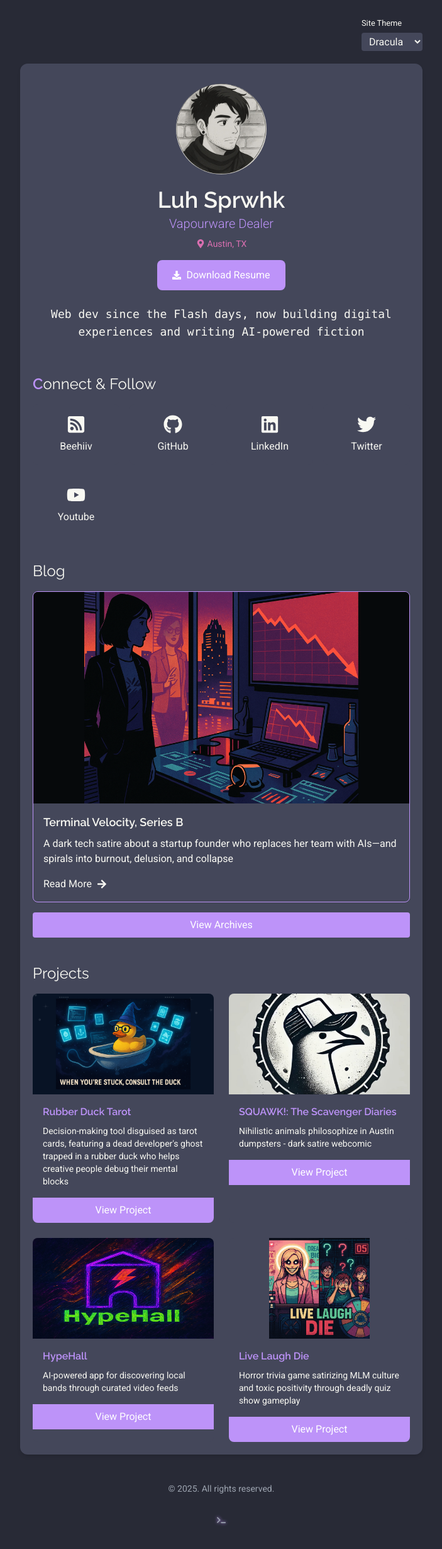
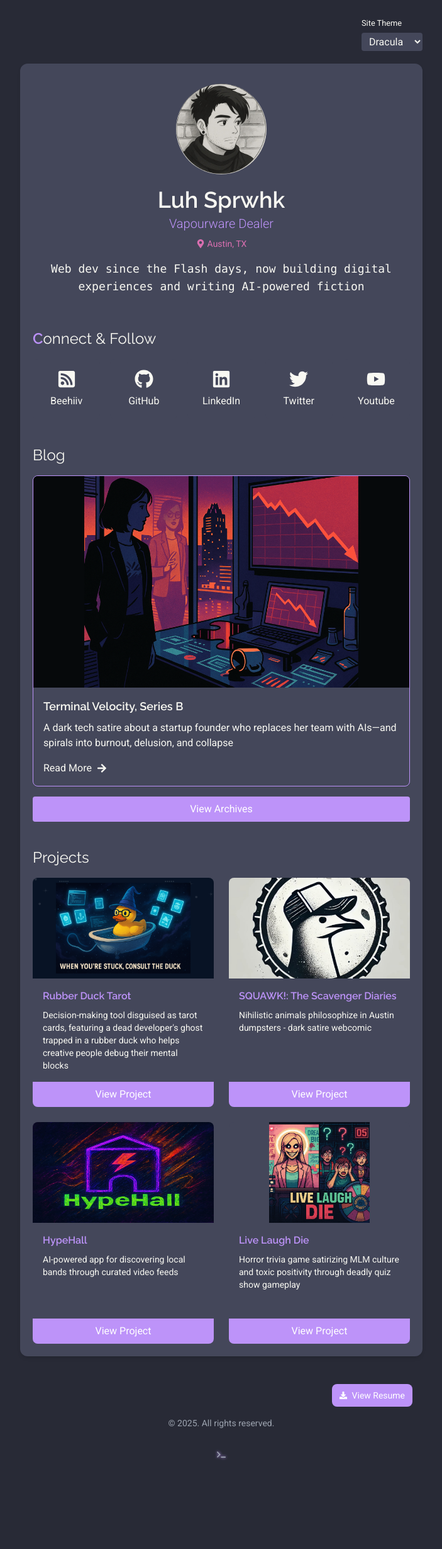
Before and after one commit to lux-sprwhk/digicard, a React (Vite) app: page / in a window 1280 px wide. Shown: the top 2460 px of the page at 63% size, without its empty margins (288-991 px from the left). After the commit the page ends 2362 px from the top, so only its background shows below. Built offline with nearby package versions, Linux system fonts and the light colour scheme.

Commit message:
feat: add ordered social links, resume button component, and responsive UI improvements

```diff
--- a/src/components/Footer.jsx
+++ b/src/components/Footer.jsx
@@ -2,6 +2,7 @@ import { useEffect, useState } from 'react';
 import { FaTerminal } from 'react-icons/fa';
 import profileImg from '../assets/profile.jpg';
 import clsx from 'clsx';
+import ResumeDownloadButton from './ResumeDownloadButton';
 
 const Footer = ({ theme }) => {
   const [currentYear] = useState(new Date().getFullYear());
@@ -17,7 +18,12 @@ const Footer = ({ theme }) => {
   }, []);
 
   return (
-    <footer className="text-center py-5 px-4 text-sm text-gray-500 dark:text-gray-400">
+    <footer className="text-center py-5 px-4 text-sm text-gray-500 dark:text-gray-400 relative">
+      {theme !== 'matrix' && (
+        <div className="text-right">
+          <ResumeDownloadButton theme={theme} small />
+        </div>
+      )}
       <p>&copy; {currentYear}. All rights reserved.</p>
       <br />
       <div className="footer-details mt-2">
--- a/src/components/Links.jsx
+++ b/src/components/Links.jsx
@@ -26,22 +26,31 @@ const Links = ({ theme }) => {
       href: 'https://luhsprwhk.beehiiv.com/subscribe',
       icon: FaRssSquare,
       label: 'Beehiiv',
+      order: 1,
     },
-    { href: 'https://github.com/luhsprwhk', icon: FaGithub, label: 'GitHub' },
+    {
+      href: 'https://github.com/luhsprwhk',
+      icon: FaGithub,
+      label: 'GitHub',
+      order: 2,
+    },
     {
       href: 'https://linkedin.com/in/luhsprwhk',
       icon: FaLinkedin,
       label: 'LinkedIn',
+      order: 3,
     },
     {
       href: 'https://twitter.com/luhsprwhk',
       icon: FaTwitter,
       label: 'Twitter',
+      order: 4,
     },
     {
       href: 'https://youtube.com/luhsprwhk',
       icon: FaYoutube,
       label: 'Youtube',
+      order: 5,
     },
   ];
 
@@ -59,7 +68,9 @@ const Links = ({ theme }) => {
         </h2>
         <nav>
           <ul className={clsx('flex flex-col gap-3 items-end')}>
-            {links.map((link, idx) => (
+            {links
+              .sort((a, b) => a.order - b.order)
+              .map((link, idx) => (
                 <li key={idx}>
                   <a
                     href={link.href}
@@ -123,7 +134,7 @@ const Links = ({ theme }) => {
       </h2>
       <div
         className={clsx(
-          'grid grid-cols-2 md:grid-cols-4 gap-4 max-w-4xl mx-auto',
+          'grid grid-cols-2 md:grid-cols-5 gap-4 max-w-4xl mx-auto',
           'matrix:bg-matrix-terminal'
         )}
       >
--- a/src/components/Profile.jsx
+++ b/src/components/Profile.jsx
@@ -1,7 +1,8 @@
 import profileImg from '../assets/profile.jpg';
-import { FaMapMarkerAlt, FaDownload } from 'react-icons/fa';
+import { FaMapMarkerAlt } from 'react-icons/fa';
 import { BasicBio } from './ProfileBio';
 import clsx from 'clsx';
+import ResumeDownloadButton from './ResumeDownloadButton';
 
 const Profile = ({ theme }) => {
   return (
@@ -21,14 +22,18 @@ const Profile = ({ theme }) => {
 
       <div
         className={clsx(
-          'relative mx-auto z-10',
-          theme !== 'web2' && 'mb-5 w-36 h-36'
+          'relative z-10',
+          theme !== 'web2' && 'mb-5',
+          theme === 'matrix'
+            ? 'w-20 h-20 mx-auto'
+            : theme !== 'web2' && 'w-36 h-36 mx-auto'
         )}
       >
         {theme !== 'web2' && (
           <div
             className={clsx(
-              'w-36 h-36 rounded-full overflow-hidden border-3 border-github-blue',
+              theme === 'matrix' ? 'w-20 h-20' : 'w-36 h-36',
+              'rounded-full overflow-hidden border-3 border-github-blue',
               'dark:border-dracula-purple',
               'matrix:border-matrix-glow',
               'web2:bg-web2-primary',
@@ -85,45 +90,6 @@ const Profile = ({ theme }) => {
         </p>
       )}
 
-      {/* Resume Download Button */}
-      {theme !== 'web2' && (
-        <div className="mb-6">
-          <a
-            href="/resume.pdf"
-            download="LuhSprwhk_Resume.pdf"
-            className={clsx(
-              'inline-flex items-center gap-2 px-6 py-3 rounded-lg font-medium transition-all duration-300',
-              'bg-github-blue text-white hover:bg-github-blue/90 hover:shadow-lg hover:-translate-y-1',
-              'dark:bg-dracula-purple dark:hover:bg-dracula-purple/90',
-              'matrix:bg-matrix-terminal matrix:text-matrix-highlight matrix:border matrix:border-matrix-glow matrix:hover:drop-shadow-[0_0_8px_theme(colors.matrix.glow)] matrix:hover:bg-matrix-glow matrix:hover:text-matrix-terminal',
-              'csszen:bg-csszen-green-dark csszen:text-csszen-cream csszen:hover:bg-csszen-green-dark/90'
-            )}
-          >
-            <FaDownload className="text-sm" />
-            Download Resume
-          </a>
-        </div>
-      )}
-
-      {/* Resume Download Button for Web2 Theme */}
-      {theme === 'web2' && (
-        <div className="mb-6 relative z-10">
-          <a
-            href="/resume.pdf"
-            download="LuhSprwhk_Resume.pdf"
-            className={clsx(
-              'inline-flex items-center gap-2 px-6 py-3 rounded-lg font-medium transition-all duration-300',
-              'bg-gradient-to-r from-web2-primary to-web2-secondary text-white border border-web2-border',
-              'hover:from-web2-secondary hover:to-web2-primary hover:shadow-lg hover:-translate-y-1',
-              'drop-shadow-web2-border'
-            )}
-          >
-            <FaDownload className="text-sm" />
-            Download Resume
-          </a>
-        </div>
-      )}
-
       <BasicBio theme={theme} />
     </section>
   );
--- a/src/components/Projects.jsx
+++ b/src/components/Projects.jsx
@@ -21,7 +21,8 @@ const ProjectCard = ({
       'rounded-lg overflow-hidden transition-all duration-300 hover:shadow-lg hover:-translate-y-1',
       'bg-white dark:bg-dracula-currentLine',
       'web2:bg-web2-cardBg',
-      'matrix:bg-matrix-terminal matrix:border-matrix-glow matrix:shadow-lg matrix:hover:shadow-matrix-glow'
+      'matrix:bg-matrix-terminal matrix:border-matrix-glow matrix:shadow-lg matrix:hover:shadow-matrix-glow',
+      'flex flex-col min-h-[22rem]'
     )}
     ref={refCb}
   >
@@ -59,6 +60,7 @@ const ProjectCard = ({
     >
       {description}
     </p>
+    <div className="flex-1" />
     <a
       href={link}
       className={clsx(
--- /dev/null
+++ b/src/components/ResumeDownloadButton.jsx
@@ -0,0 +1,55 @@
+import { FaDownload } from 'react-icons/fa';
+import clsx from 'clsx';
+
+const ResumeDownloadButton = ({ theme, small = false, className = '' }) => {
+  // Use smaller padding/text if small is true
+  const baseClasses = small ? 'px-3 py-2 text-sm' : 'px-6 py-3';
+
+  return (
+    <>
+      {/* Resume Download Button */}
+      {theme !== 'web2' && (
+        <div className={clsx('mb-4 flex justify-end', className)}>
+          <a
+            href="https://docs.google.com/document/d/1YV0Iw6g-_qz1tz5XAcCdkxflUKjrp-7UYz0B6d8lS7Y/edit?usp=sharing"
+            target="_blank"
+            rel="noopener noreferrer"
+            className={clsx(
+              'inline-flex items-center gap-2 rounded-lg font-medium transition-all duration-300',
+              baseClasses,
+              'bg-github-blue text-white hover:bg-github-blue/90 hover:shadow-lg hover:-translate-y-1',
+              'dark:bg-dracula-purple dark:hover:bg-dracula-purple/90',
+              'matrix:bg-matrix-terminal matrix:text-matrix-highlight matrix:border matrix:border-matrix-glow matrix:hover:drop-shadow-[0_0_8px_theme(colors.matrix.glow)] matrix:hover:bg-matrix-glow matrix:hover:text-matrix-terminal',
+              'csszen:bg-csszen-green-dark csszen:text-csszen-cream csszen:hover:bg-csszen-green-dark/90'
+            )}
+          >
+            <FaDownload className="text-xs" />
+            View Resume
+          </a>
+        </div>
+      )}
+
+      {/* Resume Download Button for Web2 Theme */}
+      {theme === 'web2' && (
+        <div className={clsx('mb-4 relative z-10', className)}>
+          <a
+            href="/resume.pdf"
+            download="LuhSprwhk_Resume.pdf"
+            className={clsx(
+              'inline-flex items-center gap-2 rounded-lg font-medium transition-all duration-300',
+              baseClasses,
+              'bg-gradient-to-r from-web2-primary to-web2-secondary text-white border border-web2-border',
+              'hover:from-web2-secondary hover:to-web2-primary hover:shadow-lg hover:-translate-y-1',
+              'drop-shadow-web2-border'
+            )}
+          >
+            <FaDownload className="text-xs" />
+            Download Resume
+          </a>
+        </div>
+      )}
+    </>
+  );
+};
+
+export default ResumeDownloadButton;
```
Lines whose indentation alone changed are shown as unchanged.
